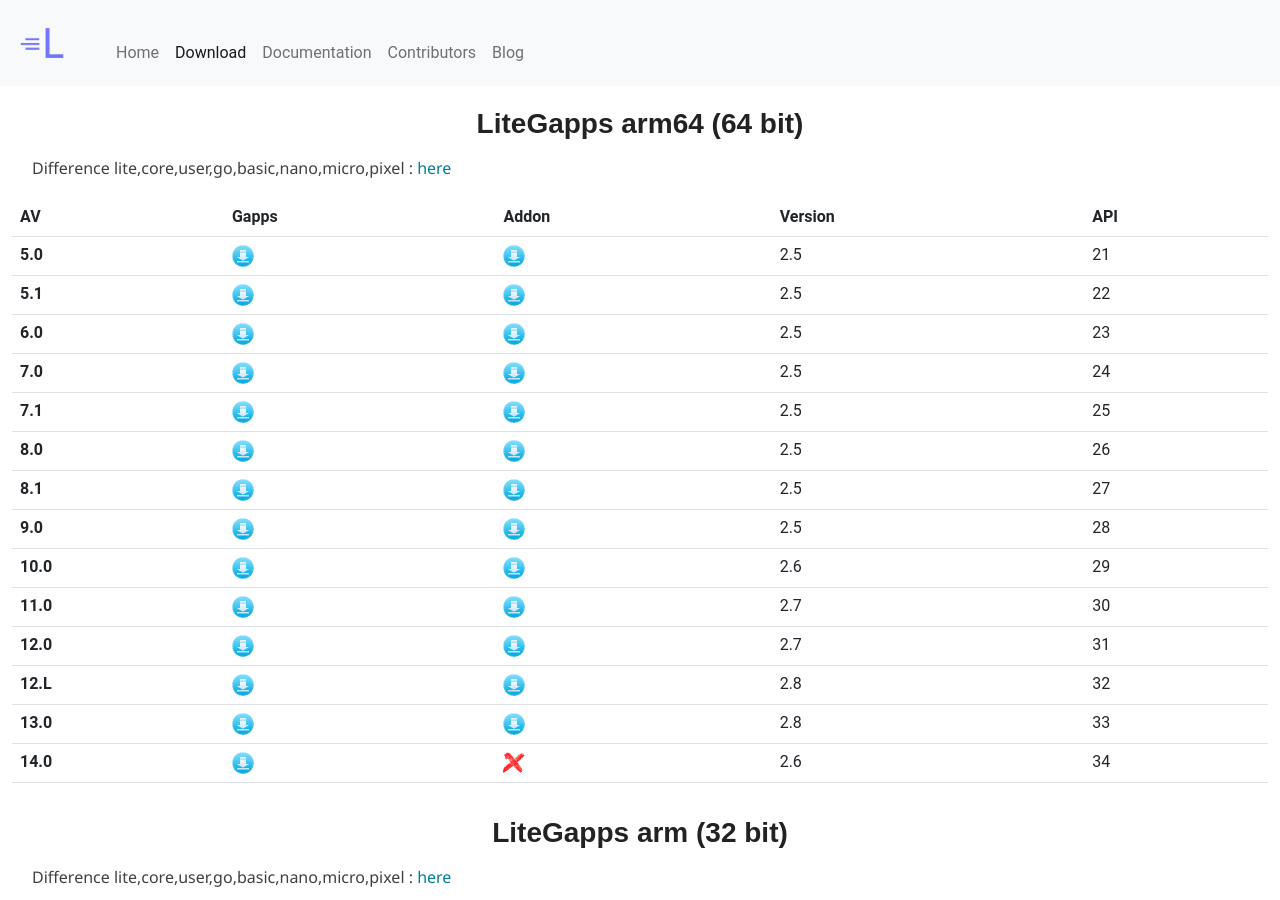
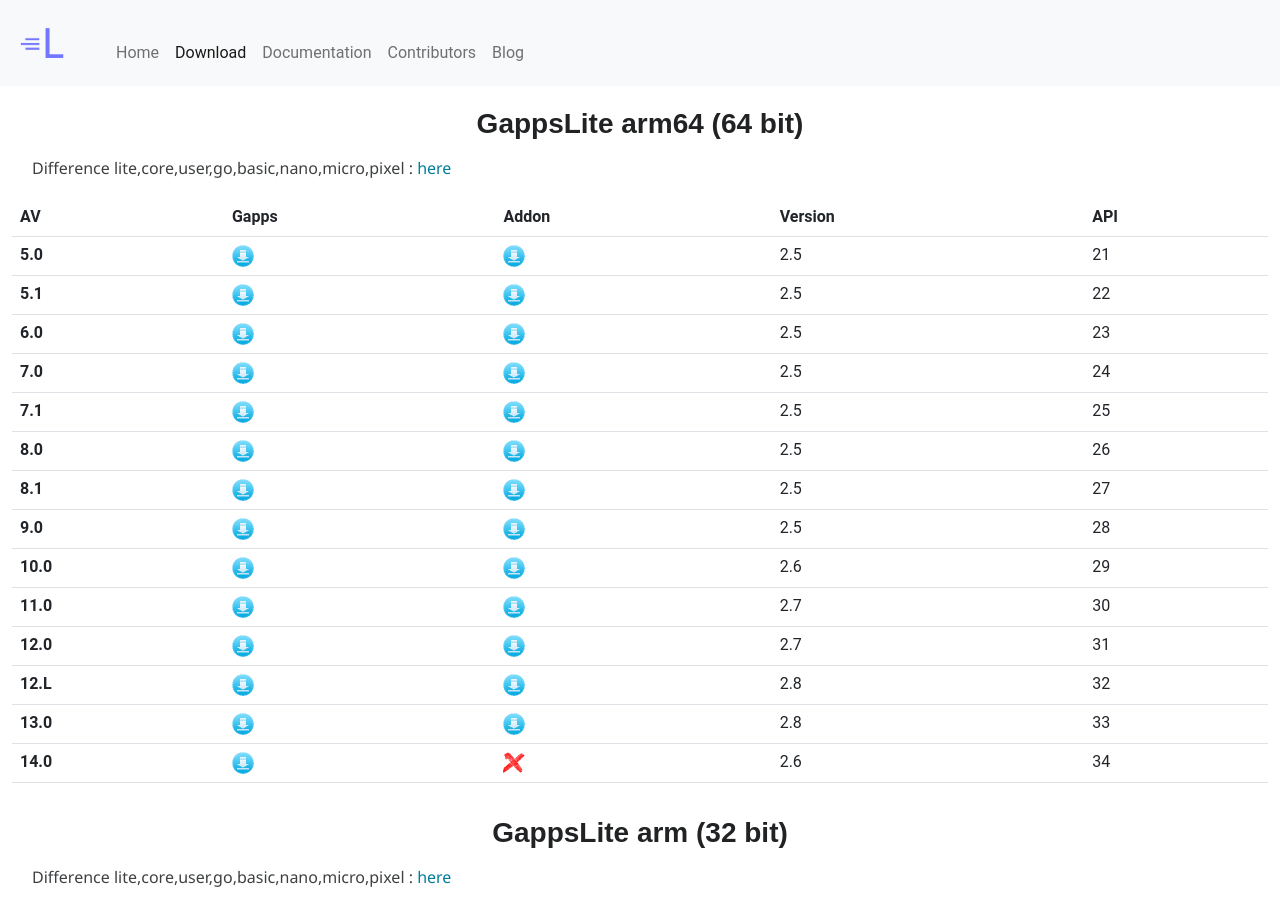
Before and after one commit to gappslite/gappslite.github.io, a Jekyll site: the page built from download.html, in a window 1280 px wide and 900 px high. Built offline with Jekyll 4.4.1, drawn with Linux system fonts in a browser that asks for light colours; some web fonts are replaced; some of the changed text lies outside the part shown.

Commit message:
first commit

```diff
--- a/_config.yml
+++ b/_config.yml
@@ -1,13 +1,12 @@
 
-title: LiteGapps
-email: litegapps@gmail.com
-description: "The LiteGapps Project Official Website"
+title: GappsLite
+email: GappsLite
+description: "GappsLite"
 baseurl: "/"
-google_site_verification: "94rkeyddW-e9GtaJKEc9vvHYylZvmO9XxdQKoEJ7zTU"
-url: "wahyu6070.github.io"
-twitter_username: litegapps
-github_username:  litegapps
-author: wahyu6070
+url: "gappslite.github.io"
+twitter_username: gappslite
+github_username:  gappslite
+author: gappslite
 
 # Build settings
 theme: minima
--- a/_includes/footerr.html
+++ b/_includes/footerr.html
@@ -1,20 +1,5 @@
 <footer>
 <hr>
-<div class="container-fluid">
- <div class="img_mid">
-	<span><a href="https://youtube.com/channel/UCoqHuQ6CssiZCk3q4haOLUQ"><img src="https://github.com/wahyu6070/Cloud/raw/main/image/social_media/youtube.png" alt="icon sosmed svg" class="ICON"></img></a></span>
-	<span><a href="https://fb.me/litegapps"><img src="https://github.com/wahyu6070/Cloud/raw/main/image/social_media/facebook.png" alt="icon sosmed svg" class="ICON"></img></a></span>
-	<span><a href="https://t.me/litegapps"><img src="https://github.com/wahyu6070/Cloud/raw/main/image/social_media/telegram.png" alt="icon sosmed svg" class="ICON"></img></a></span>
-	<span><a href="https://twitter.com/litegapps"><img src="https://github.com/wahyu6070/Cloud/raw/main/image/social_media/twitter.png" alt="icon sosmed svg" class="ICON"></img></a></span>
-	<span><a href="https://www.tiktok.com/@litegapps"><img src="https://github.com/wahyu6070/Cloud/raw/main/image/social_media/tiktok.png" alt="icon sosmed svg" class="ICON"></img></a></span>
-	<span><a href="https://forum.xda-developers.com/t/litegapps-systemless-custom-gapps.4146013/"><img src="https://github.com/wahyu6070/Cloud/raw/main/image/social_media/xda.png" alt="icon sosmed svg" class="ICON"></img></a></span>
-	<span><a href="https://github.com/litegapps"><img src="https://github.com/wahyu6070/Cloud/raw/main/image/social_media/github.png" alt="icon sosmed svg" class="ICON"></img></a></span>
-	<span><a href="https://paypal.me/wahyu6070"><img src="https://github.com/wahyu6070/Cloud/raw/main/image/social_media/paypal.png" alt="icon sosmed svg" class="ICON"></img></a></span>
-	<span><a href="mailto: litegapps@gmail.com"><img src="https://github.com/wahyu6070/Cloud/raw/main/image/social_media/email.png" alt="icon sosmed svg" class="ICON"></img></a></span>
- </div>
-</div>
-<hr>
-<p><div class="MID"><a href="https://www.privacypolicyonline.com/live.php?token=iItZk2mFujekLR9UnSy0SttmUPylMIsP">Privacy Policy</a></div></p>
-<p><div class="MID"><b>© 2023 The LiteGapps Project</b></div></p>
+<p><div class="MID"><b>© 2023 GappsLite</b></div></p>
 <p></p>
 </footer>
--- a/download.html
+++ b/download.html
@@ -6,7 +6,7 @@
 ---
 
 <div class="container-fluid">
-<h1> LiteGapps arm64 (64 bit)</h1>
+<h1> GappsLite arm64 (64 bit)</h1>
 <p>Difference lite,core,user,go,basic,nano,micro,pixel : <a href="/pages/litegapps_varian.html">here</a></p>
   <div class="table-responsive">
   <table class="table">
@@ -121,7 +121,7 @@
   </tbody>
   </table>
   </div>
-<h1> LiteGapps arm (32 bit)</h1>
+<h1> GappsLite arm (32 bit)</h1>
   <p>Difference lite,core,user,go,basic,nano,micro,pixel : <a href="/pages/litegapps_varian.html">here</a></p>
   <div class="table-responsive">
   <table class="table">
@@ -236,7 +236,7 @@
   </table>
   </div>
 
-<h1> LiteGapps X86_64 (64 bit)</h1>
+<h1> GappsLite X86_64 (64 bit)</h1>
   <div class="table-responsive">
   <table class="table">
     <thead>
@@ -350,7 +350,7 @@
   </tbody>
   </table>
   </div>
-<h1> LiteGapps X86 (32 bit)</h1>
+<h1> GappsLite X86 (32 bit)</h1>
   <div class="table-responsive">
   <table class="table">
     <thead>
@@ -465,7 +465,7 @@
   </table>
   </div>
 
-<h1> LiteGapps++</h1>
+<h1> GappsLite++</h1>
   <div class="table-responsive">
   <table class="table">
     <thead>
@@ -590,7 +590,7 @@
     </table>
 	</div>
 
-<h1>LiteGapps Controller</h1>
+<h1>GappsLite Controller</h1>
 <a href="https://sourceforge.net/projects/litegapps/files/litegapps_controller/"> <img class="IMAGE_CENTER" src="/pages/images/download.png" alt="download" style="width:128px;height:128px;"></a>
 
 <h1>Download Analytics</h1>
```
Also changed, not shown: index.html (+5 -5 lines).
